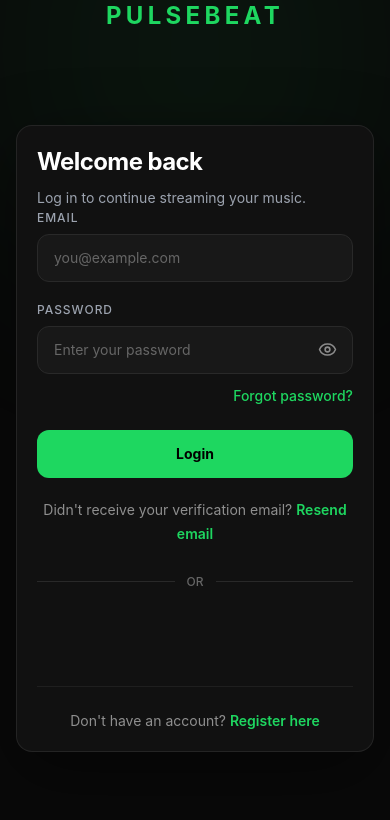
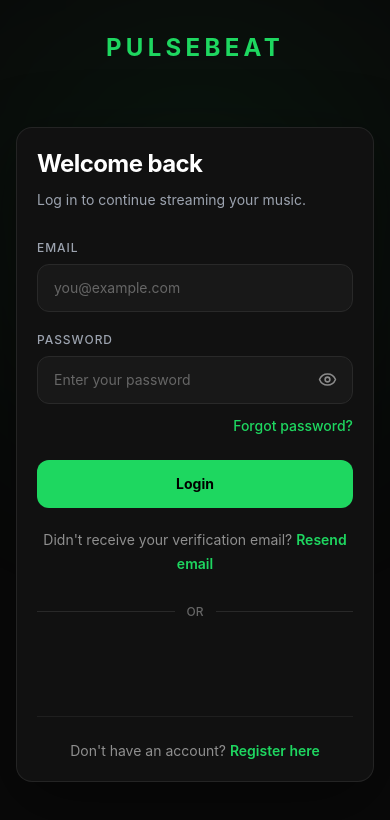
Before and after one commit to kaytech11/PulseBeat, a React (Vite) app in the folder client/: page /login in a window 390 px wide. Shown: the top 820 px of the page. Built offline with nearby package versions, Linux system fonts and the light colour scheme; no server answers.

Commit message:
login design

```diff
--- a/client/src/pages/LoginPage.tsx
+++ b/client/src/pages/LoginPage.tsx
@@ -448,12 +448,12 @@ const LoginPage = () => {
     <div className="relative min-h-screen w-full overflow-hidden h-full inset-0 bg-[#090909] text-white">
 
       {/* Ambient background glow */}
-      <div className="pointer-events-none absolute -top-40 left-1/2 h-[420px] w-[420px] -translate-x-1/2 rounded-full bg-[#1ED760]/[0.07] blur-[120px]" />
+      <div className="pointer-events-none absolute  left-1/2 h-[420px] w-[420px] -translate-x-1/2 rounded-full bg-[#1ED760]/[0.07] blur-[120px]" />
 
       <div className="relative flex min-h-screen flex-col">
 
         {/* Logo */}
-        <header className="flex justify-center px-5  sm:pt-12 lg:pt-14">
+        <header className="flex justify-center px-5 pt-8 sm:pt-12 lg:pt-14">
           <Link
             to="/login"
             className="text-2xl font-bold tracking-[0.18em] text-[#1ED760] transition-opacity hover:opacity-90 sm:text-3xl"
@@ -470,7 +470,7 @@ const LoginPage = () => {
             className="w-full max-w-[430px] rounded-2xl border border-white/[0.08] bg-[#111111] p-5 shadow-[0_20px_70px_rgba(0,0,0,0.45)] sm:p-8  lg:p-9">
 
             {/* Heading */}
-            <div className="">
+            <div className="mb-7">
               <h1 className="text-2xl font-bold tracking-tight text-white sm:text-3xl">
                 Welcome back
               </h1>
```
